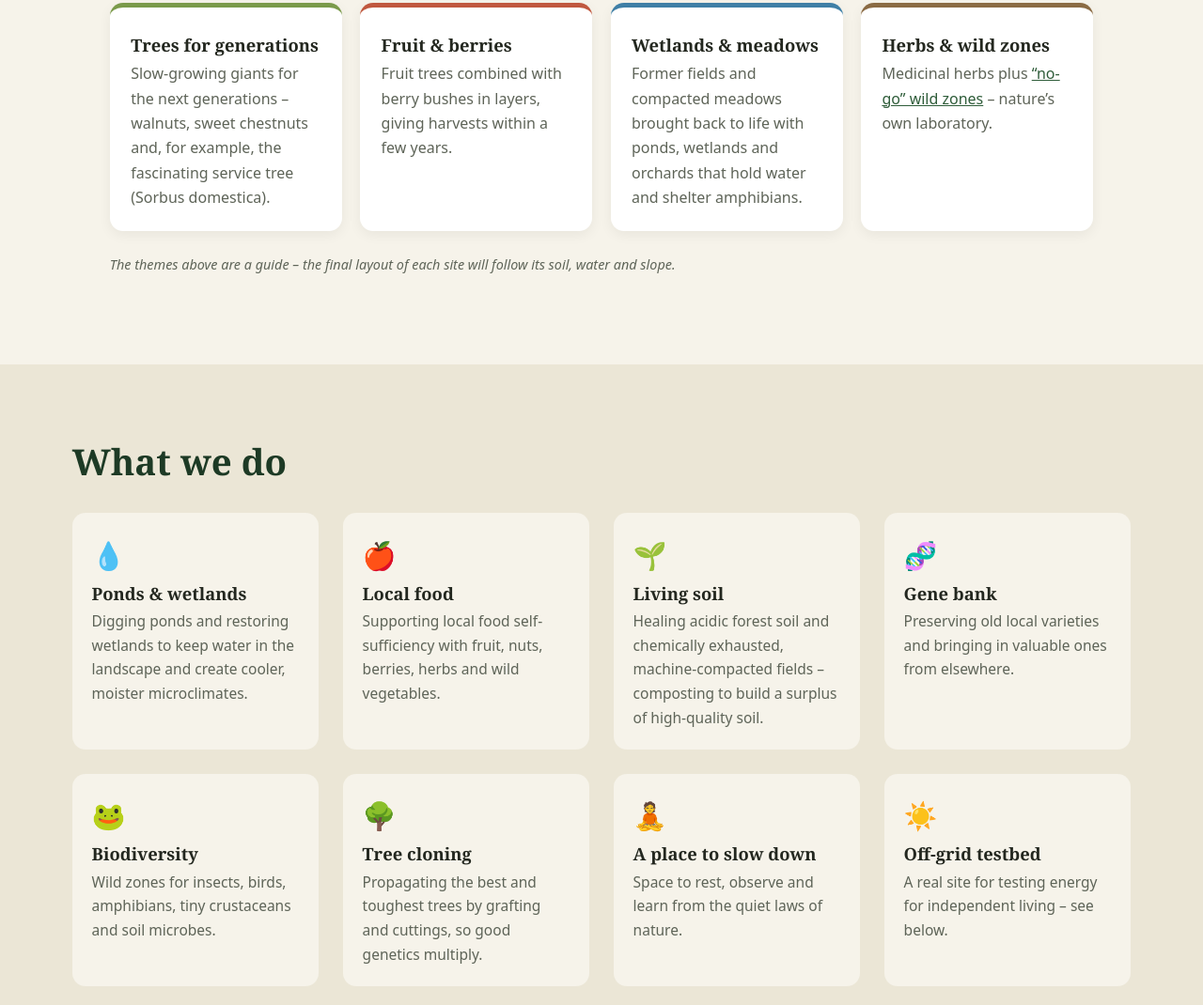
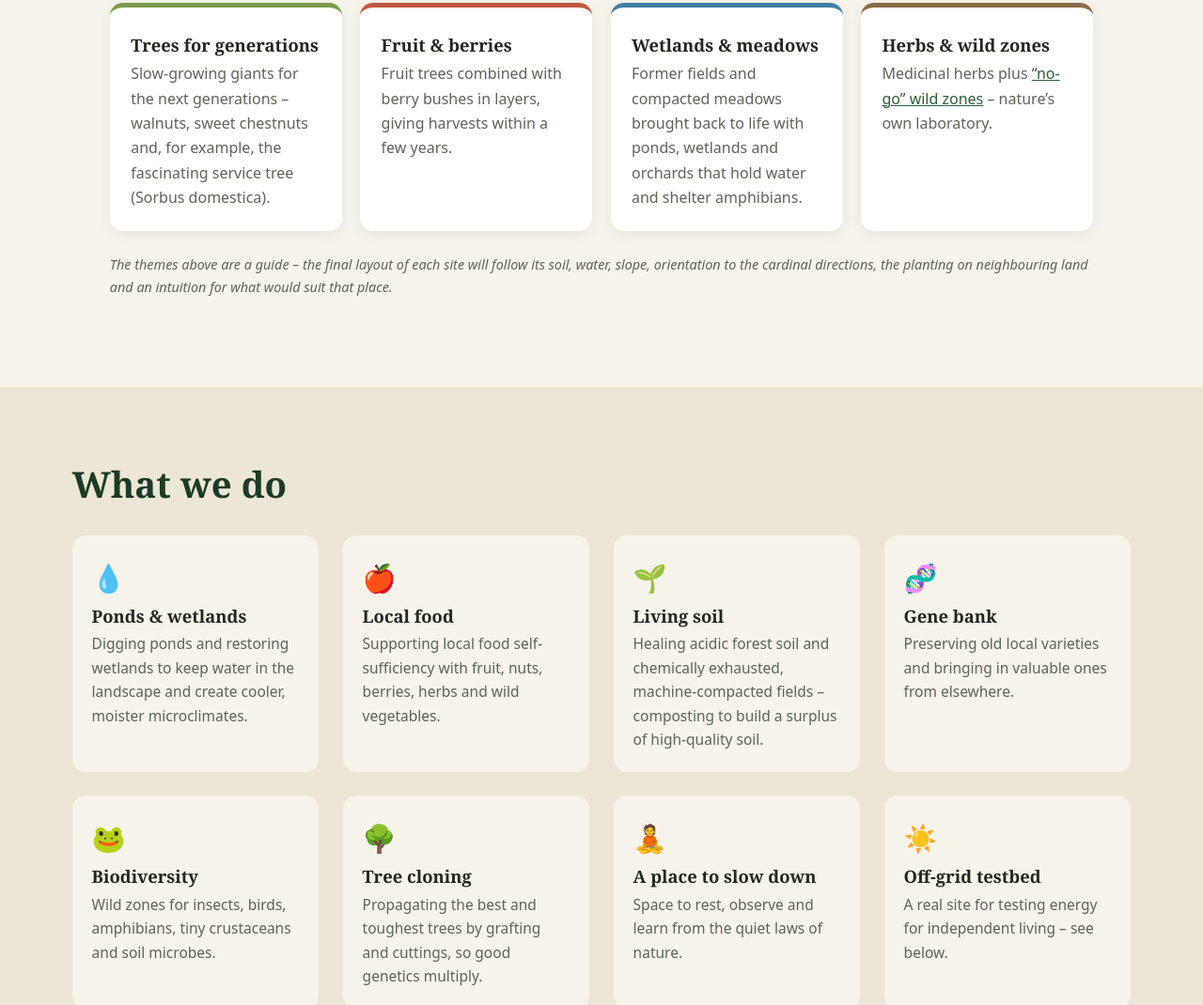
Before and after one commit to DOBJAN/REVITALES, a plain HTML site: page en/index.html in a window 1280 px wide. Shown: the part 4648-5718 px from the top of the page at 94% size. Drawn offline with Linux system fonts and the light colour scheme.

Commit message:
Sites note: layout also follows orientation, neighbouring planting, intuition
Co-Authored-By: Claude Opus 5.5 <noreply@anthropic.com>

```diff
--- a/en/index.html
+++ b/en/index.html
@@ -270,7 +270,7 @@
       <p>Medicinal herbs plus <a href="#wild">“no-go” wild zones</a> – nature’s own laboratory.</p>
     </article>
   </div>
-  <p class="note">The themes above are a guide – the final layout of each site will follow its soil, water and slope.</p>
+  <p class="note">The themes above are a guide – the final layout of each site will follow its soil, water, slope, orientation to the cardinal directions, the planting on neighbouring land and an intuition for what would suit that place.</p>
 </section>
 
 <!-- WORK -->
```
Also changed, not shown: index.html (+1 -1 lines).
